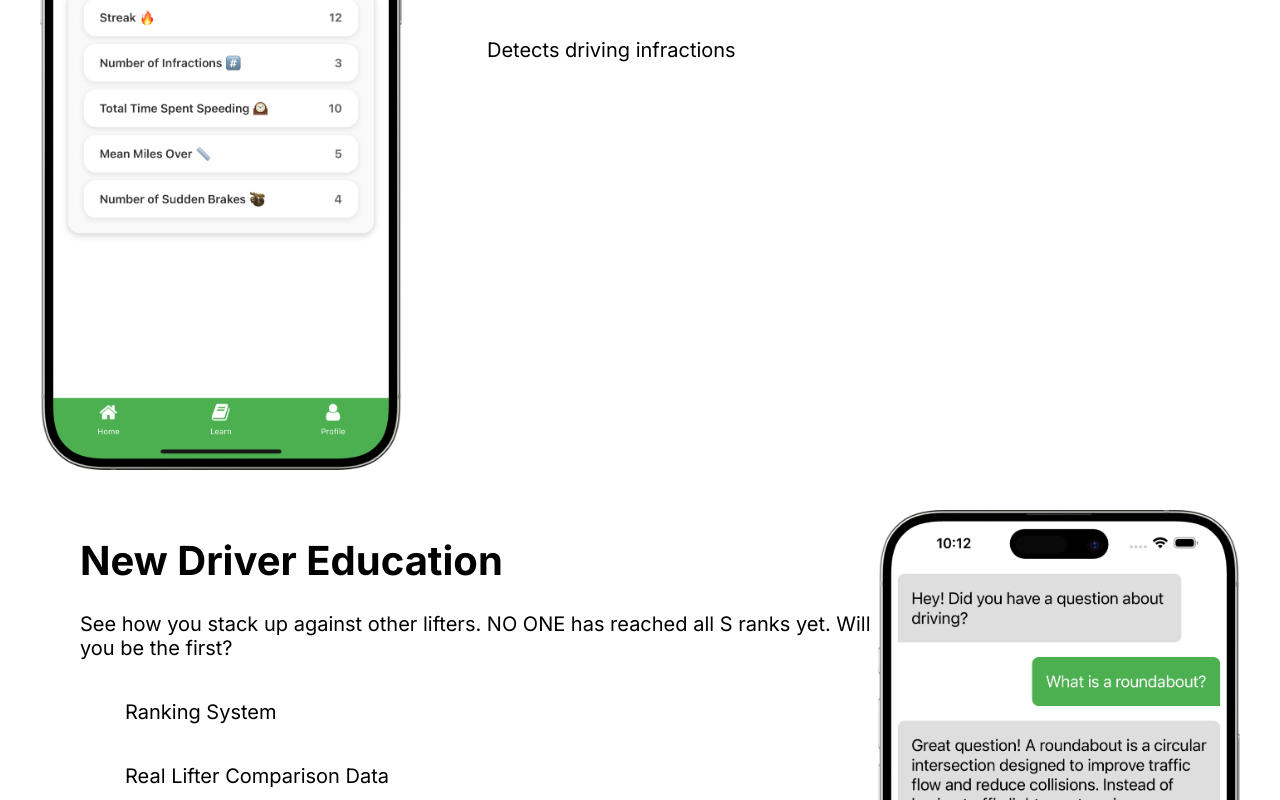
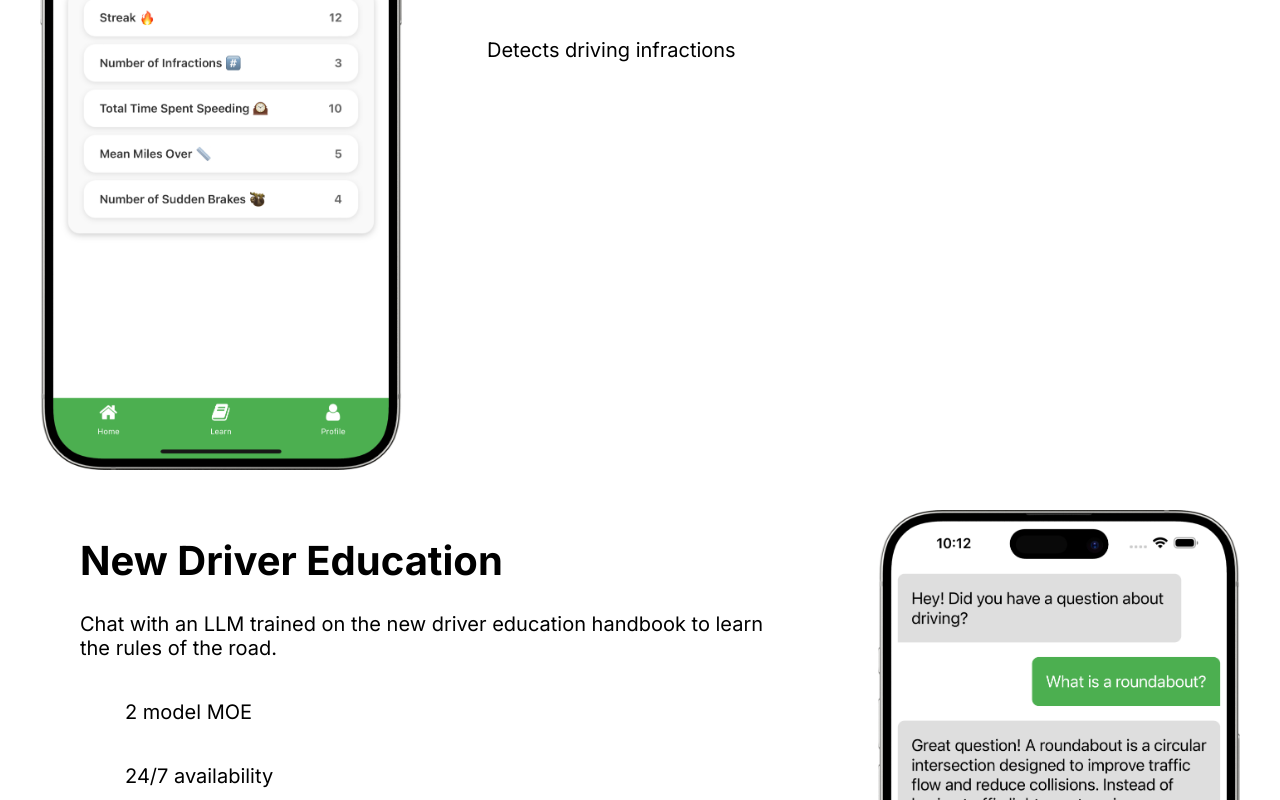
Before and after one commit to RationalChestnut/DriveWiseWebsite, a React (Create React App) app: page / in a window 1280 px wide. Shown: the part 2000-2800 px from the top of the page. Built offline with nearby package versions, Linux system fonts and the light colour scheme; some icons are missing.

Commit message:
Finished website

```diff
--- a/src/Features/Features.module.css
+++ b/src/Features/Features.module.css
@@ -33,6 +33,7 @@
 .description {
   color: black;
   font-size: 20px;
+  max-width: 90%;
 }
 
 .check {
--- a/src/Features/Features.page.js
+++ b/src/Features/Features.page.js
@@ -36,19 +36,19 @@ const featuresData = [
     id: 3,
     title: "New Driver Education",
     description:
-      "See how you stack up against other lifters. NO ONE has reached all S ranks yet. Will you be the first?",
-    checks: ["Ranking System", "Real Lifter Comparison Data", "6 Categories"],
+      "Chat with an LLM trained on the new driver education handbook to learn the rules of the road.",
+    checks: ["2 model MOE", "24/7 availability"],
     image: chat,
   },
   {
     id: 4,
     title: "Driver Profile",
-    description: "Complete daily challenges to earn points and level up.",
+    description: "We gamify driving safety to make learning fun.",
     checks: [
-      "Difficulty Scales Based On Rank",
-      "Leveling System",
-      "40+ Exercises",
-      "Daily Refreshes",
+      "Streaks",
+      "Trip data",
+      "Skill-improvement challenges",
+      "Difficulty Adjustments which changes route planning weights",
     ],
     image: profile,
   },
--- a/src/Landing/Landing.module.css
+++ b/src/Landing/Landing.module.css
@@ -15,6 +15,7 @@
   color: white;
   margin: 0px;
   font-weight: 600;
+  text-align: center;
 }
 
 .subtitle {
@@ -56,9 +57,12 @@
   padding: 10px 20px;
   font-size: 20px;
   border-radius: 5px;
-  cursor: pointer;
   transition: background-color 0.2s ease;
   overflow: hidden;
+}
+
+.downloadButton:hover {
+  background-color: #333;
 }
 
 @media screen and (max-width: 1250px) {
```
